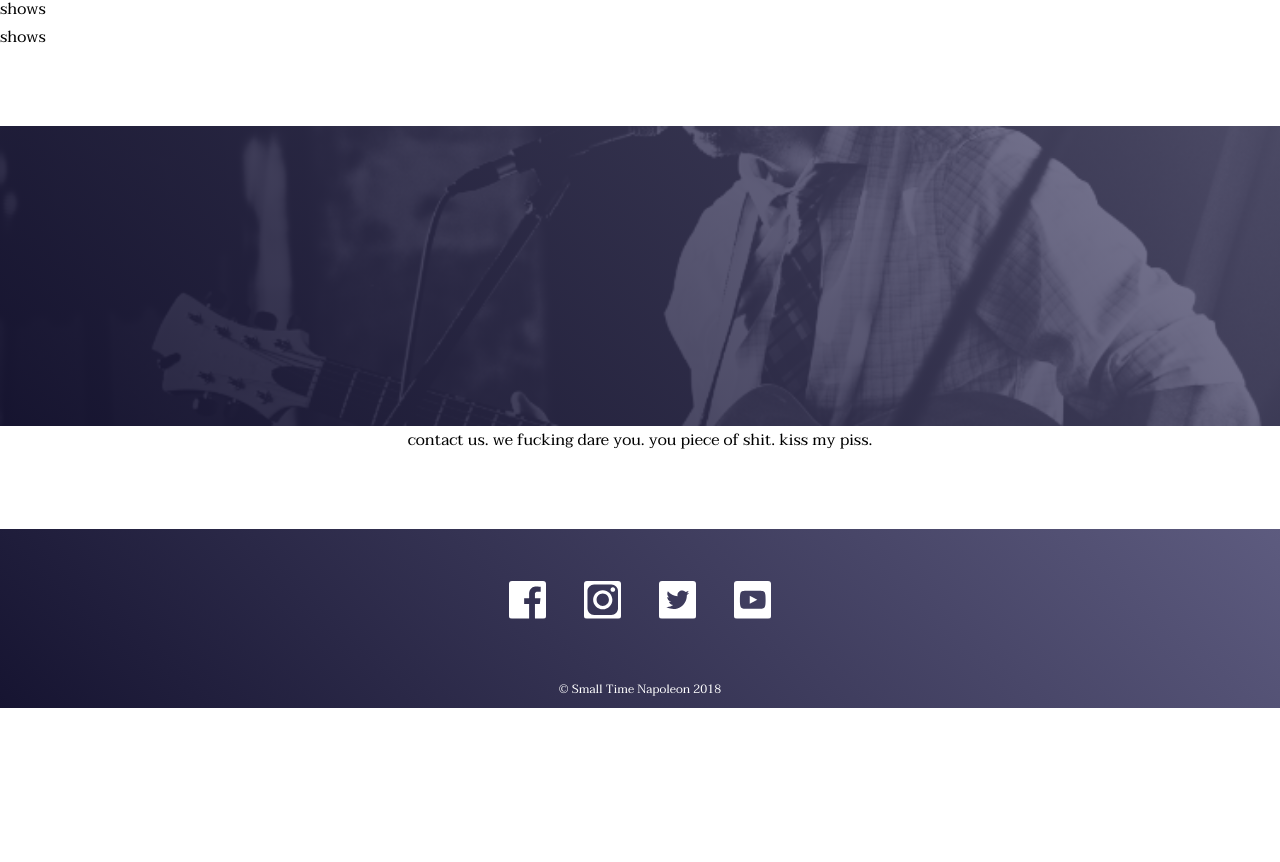
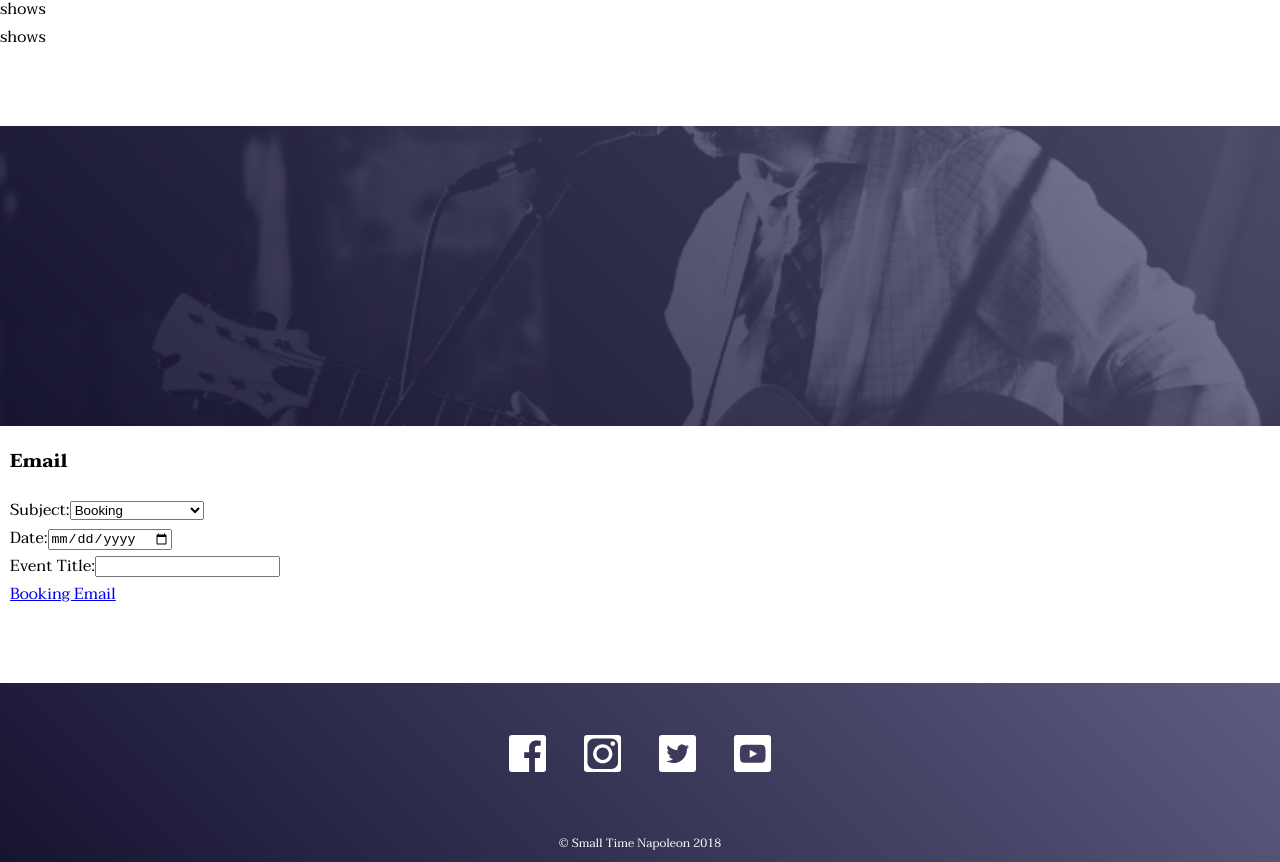
Before and after one commit to harrypotter518/small-time-napoleon, a React (Create React App) app: page / in a window 1280 px wide. Shown: the part 6460-7322 px from the top of the page. Before the commit the page ends 7168 px from the top, so only its background shows below. Built offline with nearby package versions, Linux system fonts and the light colour scheme.

Commit message:
update to contact section. selective fields for email

```diff
--- a/src/App.css
+++ b/src/App.css
@@ -355,8 +355,9 @@ button {
   margin-bottom: 75px; }
 
 .contact {
-  text-align: center;
   margin-bottom: 75px; }
+  .contact .form {
+    padding-left: 10px; }
 
 .footer {
   background: linear-gradient(45deg, #161431, #5d5b7f); }
--- a/src/App.js
+++ b/src/App.js
@@ -19,6 +19,10 @@ export default class App extends Component {
       quote: 1,
       album: false,
       enhanceImage: false,
+      emailSubject: 'Booking',
+      emailDate: null,
+      emailButtonValue: 'Booking Email',
+      emailEventTitle: '',
     }
     this.toggleNav = this.toggleNav.bind(this)
     this.closeNav = this.closeNav.bind(this)
@@ -28,6 +32,9 @@ export default class App extends Component {
     this.hoverAlbum = this.hoverAlbum.bind(this)
     this.unhoverAlbum = this.unhoverAlbum.bind(this)
     this.expandPhoto = this.expandPhoto.bind(this)
+    this.changeEmailSubject = this.changeEmailSubject.bind(this)
+    this.changeEmailDate = this.changeEmailDate.bind(this)
+    this.changeEmailEventTitle = this.changeEmailEventTitle.bind(this)
   }
 
   //NAV
@@ -132,6 +139,38 @@ export default class App extends Component {
     }
   }
 
+  //CONTACT
+  changeEmailSubject(e) {
+    this.setState({
+      emailSubject: e.target.value
+    })
+    if (e.target.value === 'Booking') {
+      this.setState({
+        emailButtonValue: 'Booking Email',
+      })
+    } else if (e.target.value === 'General Question') {
+      this.setState({
+        emailButtonValue: 'Email a General Question',
+        emailDate: null
+      })
+    } else if (e.target.value === 'Other') {
+      this.setState({
+        emailButtonValue: 'Email Other',
+        emailDate: null
+      })
+    }
+  }
+  changeEmailDate(e) {
+    this.setState({
+      emailDate: e.target.value
+    })
+  }
+  changeEmailEventTitle(e) {
+    this.setState({
+      emailEventTitle: e.target.value,
+    })
+  }
+
   componentDidMount() {
     // advance quote every 10sec
     setInterval(() => {
@@ -151,7 +190,8 @@ export default class App extends Component {
   }
 
   render() {
-    const { nav, quote, album, enhanceImage, } = this.state
+    const { nav, quote, album, enhanceImage, emailSubject, emailDate, emailButtonValue, emailEventTitle, } = this.state
+
 
     return (
       <div className="App">
@@ -179,7 +219,14 @@ export default class App extends Component {
 
         <Shows />
 
-        <Contact />
+        <Contact
+          emailSubject={emailSubject}
+          emailDate={emailDate}
+          changeEmailSubject={this.changeEmailSubject}
+          changeEmailDate={this.changeEmailDate}
+          emailButtonValue={emailButtonValue}
+          emailEventTitle={emailEventTitle}
+          changeEmailEventTitle={this.changeEmailEventTitle} />
 
         <Footer />
 
--- a/src/components/Contact.js
+++ b/src/components/Contact.js
@@ -1,4 +1,4 @@
-import React from 'react'
+import React, {Component} from 'react'
 
 import backgroundImage from '../assets/photoSection/jeffSings.jpg'
 
@@ -9,15 +9,52 @@ const backgroundStyle = {
   backgroundSize: 'cover',
 }
 
-const Contact = () => {
-  return (
-    <div className="contact">
-      <div className="background" style={backgroundStyle}>
-        <div className="darken"></div>
+export default class Contact extends Component {
+
+
+
+  render() {
+    const {emailSubject, emailDate, changeEmailSubject, changeEmailDate, emailButtonValue, emailEventTitle, changeEmailEventTitle, } = this.props
+
+    let bookingSelections = null
+    if (emailSubject === 'Booking') {
+      bookingSelections = <div>
+        <label>Date:<input onChange={changeEmailDate} type="date" /></label>
+        <br />
+        <label>Event Title:<input type="text" value={emailEventTitle} onChange={changeEmailEventTitle} /></label>
       </div>
-      contact us. we fucking dare you. you piece of shit. kiss my piss.
-    </div>
-  )
+    }
+
+    return(
+      <div className="contact">
+        <div className="background" style={backgroundStyle}>
+          <div className="darken"></div>
+        </div>
+        <div className="form">
+          <h3>Email</h3>
+          <form>
+            <label>Subject:
+              <select onChange={changeEmailSubject} value={emailSubject}>
+                <option value="Booking">Booking</option>
+                <option value="General Question">General Questions</option>
+                <option value="Other">Other</option>
+              </select>
+            </label>
+
+            <br />
+
+            {bookingSelections}
+
+            <a href={`mailto:smalltimenapoleonband@gmail.com?Subject=${emailSubject}%20${emailDate !== null ? emailDate : ''}%20${emailEventTitle !== '' ? emailEventTitle : '' }`}>
+              {emailButtonValue}
+            </a>
+
+
+          </form>
+
+
+        </div>
+      </div>
+    )
+  }
 }
-
-export default Contact
--- a/src/sass/_contact.sass
+++ b/src/sass/_contact.sass
@@ -1,3 +1,6 @@
 .contact
-  text-align: center
+  // text-align: center
   margin-bottom: 75px
+
+  .form
+    padding-left: 10px
```
